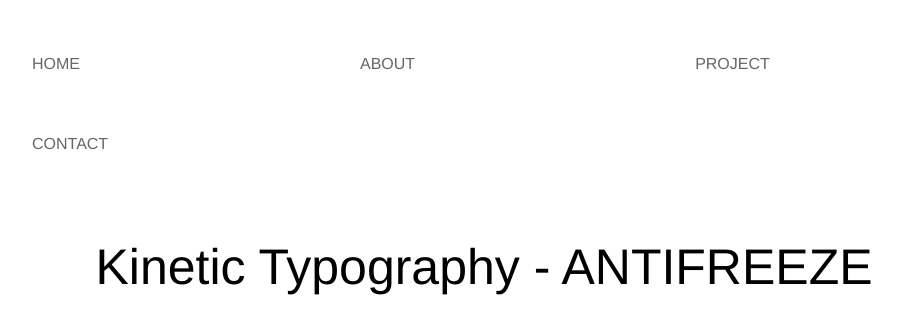
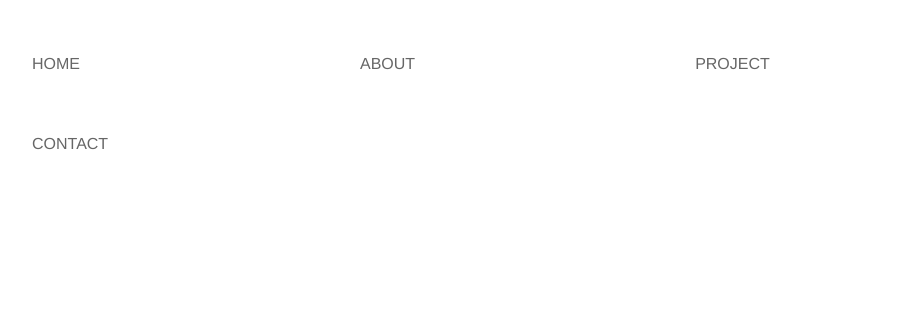
Before and after one commit to janghanbee/hanbee-hada, a React (Create React App) app: page /antifreeze in a window 1280 px wide. Shown: the top 334 px of the page, without its empty margins (156-1058 px from the left). Built offline with nearby package versions, Linux system fonts and the light colour scheme; a web font is replaced by a local one.

Commit message:
debugging react-player

```diff
--- a/package.json
+++ b/package.json
@@ -10,7 +10,7 @@
     "react": "^18.2.0",
     "react-dom": "^18.2.0",
     "react-router-dom": "^6.21.3",
-    "react-scripts": "^3.0.1",
+    "react-scripts": "^5.0.1",
     "web-vitals": "^2.1.4"
   },
   "scripts": {
--- a/src/components/navBar/navBar.js
+++ b/src/components/navBar/navBar.js
@@ -1,3 +1,4 @@
+import React from 'react';
 import { Link } from 'react-router-dom';
 import './navBar.css';
 
--- a/src/pages/project/antifreeze.js
+++ b/src/pages/project/antifreeze.js
@@ -1,10 +1,10 @@
 import React from 'react';
-import ReactPlayer from 'react-player/lazy';
+// import ReactPlayer from 'react-player/lazy';
 
 const Antifreeze = () => {
   return (
     <div>
-      <h1 className="header">Kinetic Typography - ANTIFREEZE</h1>
+      {/* <h1 className="header">Kinetic Typography - ANTIFREEZE</h1>
       <div className="project-container">
         <div className="project-textbox">
             <div className="project-description">
@@ -19,7 +19,7 @@ const Antifreeze = () => {
                 </div>
             </div>
         </div>
-      </div>
+      </div> */}
     </div>
   );
 };
```
Also changed, not shown: 1 other file (tests, documents, lock files or other folders).
